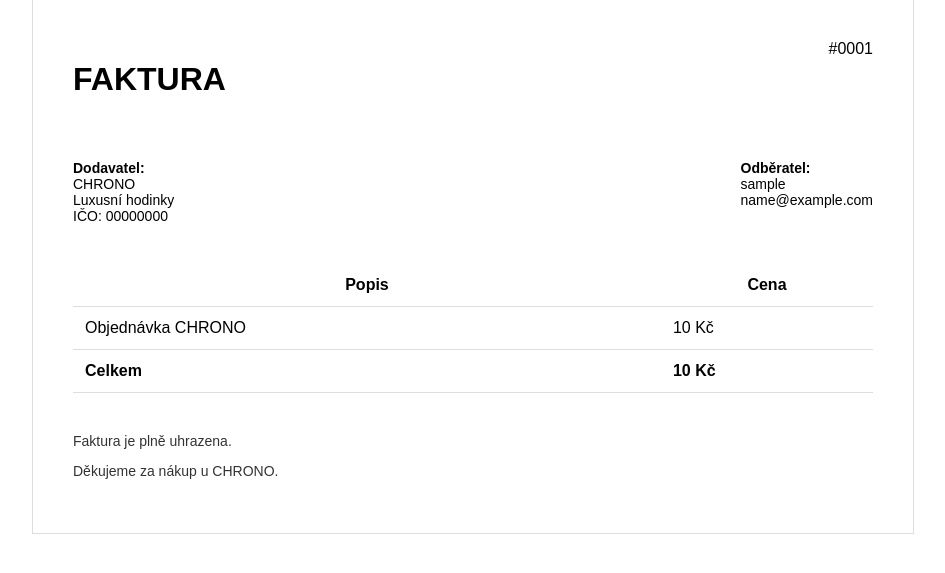
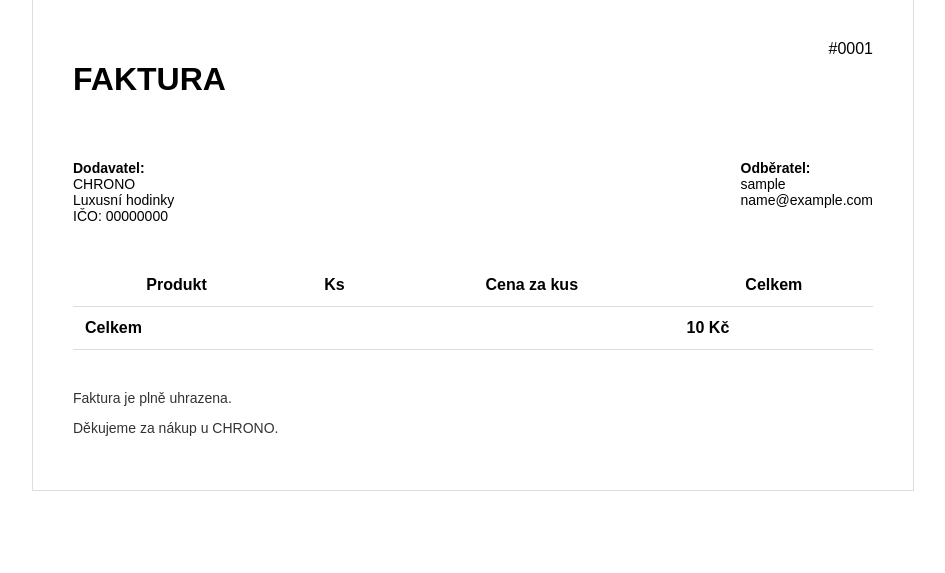
Before and after one commit to Lukynka22/Maturitn-web, a Flask app: page /cart/order/1/invoice in a window 1280 px wide. Shown: the part 101-674 px from the top of the page, without its empty margins (167-1112 px from the left). Run offline with Flask 3, Linux system fonts and the light colour scheme; a user stored in the database is signed in; tables that the repository leaves empty hold one stand-in row (values such as "Sample post"); parts of the project's set-up code (start-up, migrations or seed data) failed here and were passed over.

Commit message:
Update invoice.html

```diff
--- a/app/templates/invoice.html
+++ b/app/templates/invoice.html
@@ -31,15 +31,23 @@
 
     <table class="invoice-table">
         <tr>
-            <th>Popis</th>
-            <th>Cena</th>
+            <th>Produkt</th>
+            <th>Ks</th>
+            <th>Cena za kus</th>
+            <th>Celkem</th>
         </tr>
+
+        {% for item in order.items %}
         <tr>
-            <td>Objednávka CHRONO</td>
-            <td>{{ order.total_price }} Kč</td>
+            <td>{{ item.product_name }}</td>
+            <td>{{ item.quantity }}</td>
+            <td>{{ item.unit_price }} Kč</td>
+            <td>{{ item.total_price }} Kč</td>
         </tr>
+        {% endfor %}
+
         <tr class="total-row">
-            <td>Celkem</td>
+            <td colspan="3">Celkem</td>
             <td>{{ order.total_price }} Kč</td>
         </tr>
     </table>
```
